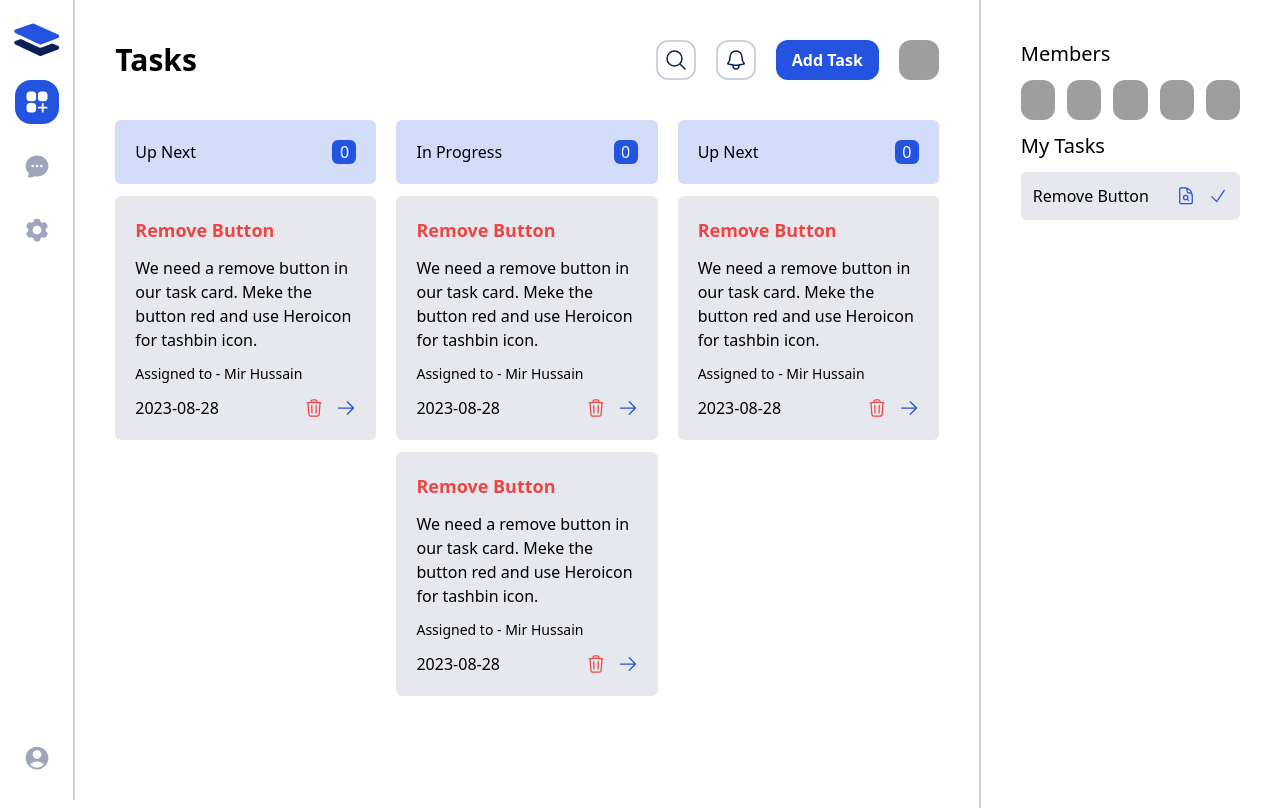
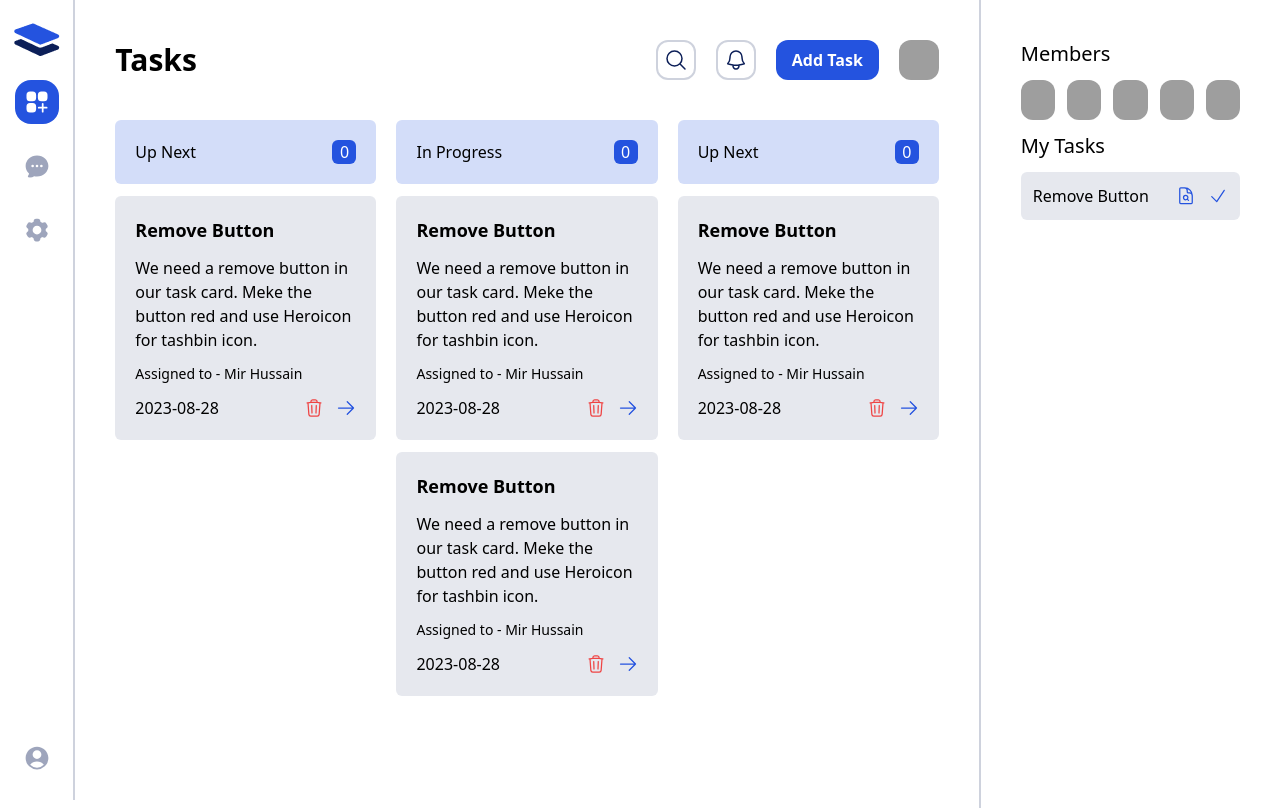
Before and after one commit to shariful10/Task-Master, a React (Vite) app in the folder client/: page / in a window 1280 px wide. Shown: the top 808 px of the page. Built offline with nearby package versions, Linux system fonts and the light colour scheme; grey boxes are pictures that could not be loaded.

Commit message:
Remove Task Function Implemented On Reducers

```diff
--- a/client/src/components/tasks/TaskCard.jsx
+++ b/client/src/components/tasks/TaskCard.jsx
@@ -14,34 +14,16 @@ const TaskCard = () => {
 
 	return (
 		<div className="bg-secondary/10 rounded-md p-5">
-			<h1
-				className={`text-lg font-semibold mb-3  ${
-					task.priority === "high" ? "text-red-500" : ""
-				} ${task.priority === "medium" ? "text-yellow-500" : ""} ${
-					task.priority === "low" ? "text-green-500" : ""
-				}`}
-			>
-				{task?.title}
-			</h1>
+			<h1 className="text-lg font-semibold mb-3">{task?.title}</h1>
 			<p className="mb-3">{task?.description}</p>
 			<p className="text-sm">Assigned to - {task?.assignedTo}</p>
 			<div className="flex justify-between mt-3">
 				<p>{task?.date}</p>
 				<div className="flex gap-3">
-					<button
-						onClick={() => dispatch(removeTask(task.id))}
-						title="Delete"
-					>
+					<button title="Delete">
 						<TrashIcon className="h-5 w-5 text-red-500" />
 					</button>
-					<button
-						onClick={() =>
-							dispatch(
-								updateStatus({ id: task.id, status: updatedStatus })
-							)
-						}
-						title="In progress"
-					>
+					<button title="In progress">
 						<ArrowRightIcon className="h-5 w-5 text-primary" />
 					</button>
 				</div>
--- a/client/src/redux/features/tasks/tasksSlice.js
+++ b/client/src/redux/features/tasks/tasksSlice.js
@@ -20,6 +20,9 @@ const taskSlice = createSlice({
 				});
 			}
 		},
+		removeTask: (state, payload) => {
+			state.tasks.filter((item) => item.id !== payload);
+		},
 	},
 });
 
```
